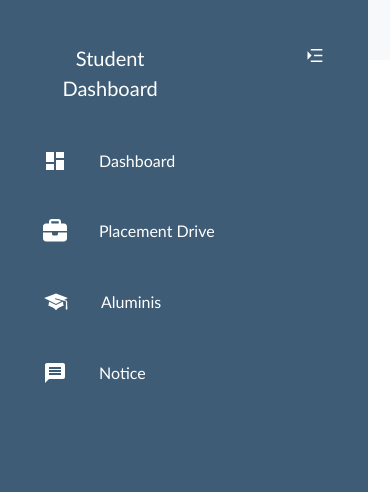
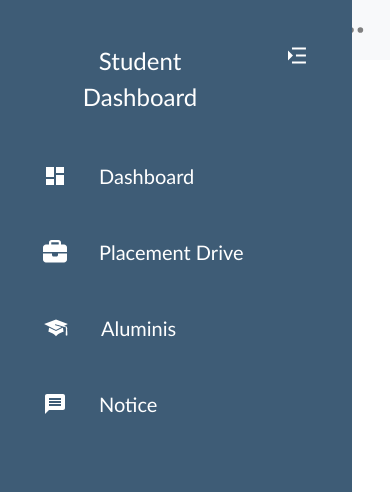
Before and after one commit to nidhi-mamman/PlacementDashboard, a React (Vite) app in the folder Frontend/: page / in a window 390 px wide. Shown: the top 492 px of the page. Built offline with nearby package versions, Linux system fonts and the light colour scheme; no server answers.

Commit message:
first commit

```diff
--- a/Frontend/src/Components/StudentDashboard/layout.css
+++ b/Frontend/src/Components/StudentDashboard/layout.css
@@ -55,7 +55,7 @@
 
     .mobile-sidebar {
         min-height: 100vh !important;
-        width: 23rem;
+        width: 22rem;
         position: absolute;
         z-index: 99999;
         top: 0;
@@ -66,6 +66,10 @@
         min-height: 100vh;
         background: #3e5c76;
         padding: 20px !important;
+    }
+
+    .mobile-sidebar ul .dashboard-txt span {
+        font-size: 24px;
     }
 
     .mobile-sidebar ul {
@@ -79,7 +83,7 @@
         width: 100%;
         padding: 23px !important;
         display: flex;
-        gap: 8rem;
+        gap: 3rem;
     }
 
     .mobile-sidebar ul li a {
@@ -87,6 +91,7 @@
         display: flex;
         gap: 2rem;
         align-items: center;
+        font-size: 20px;
     }
 
     .mobile-sidebar ul li:hover:not(:first-child) {
```
